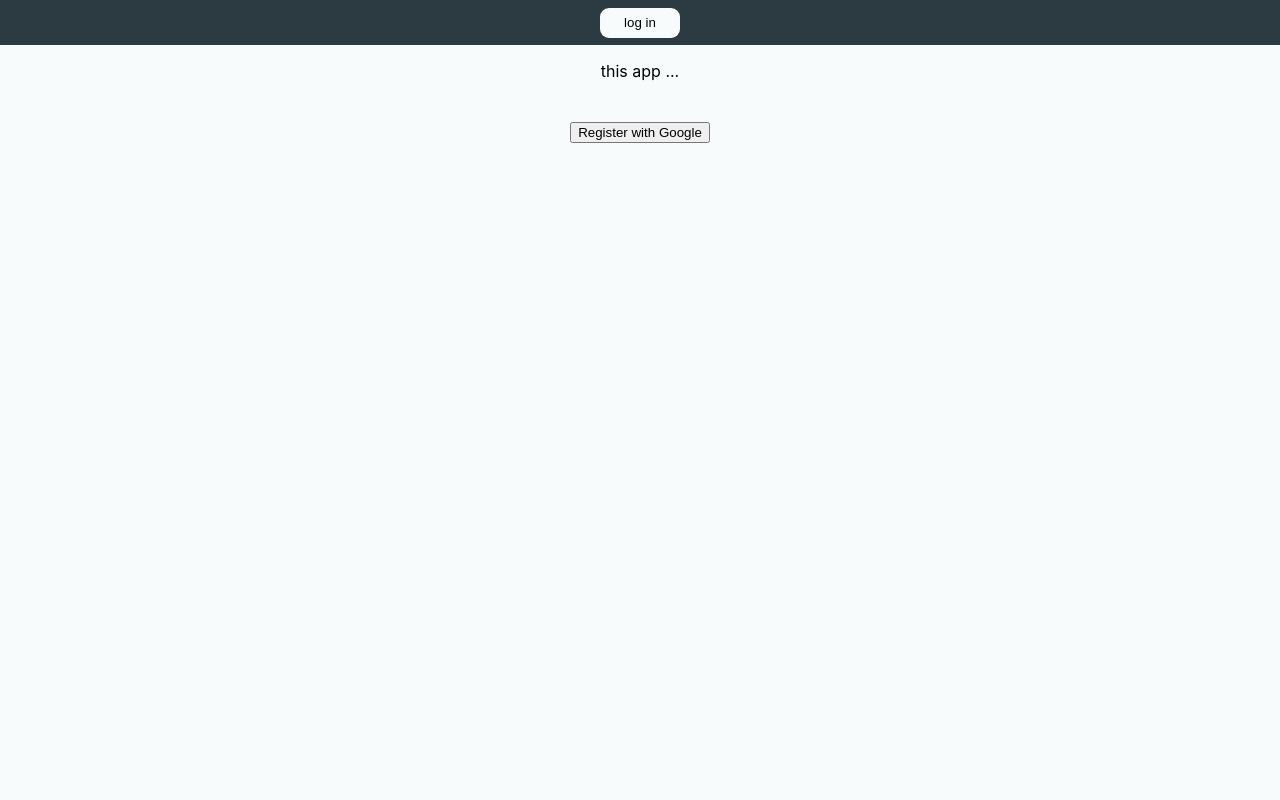
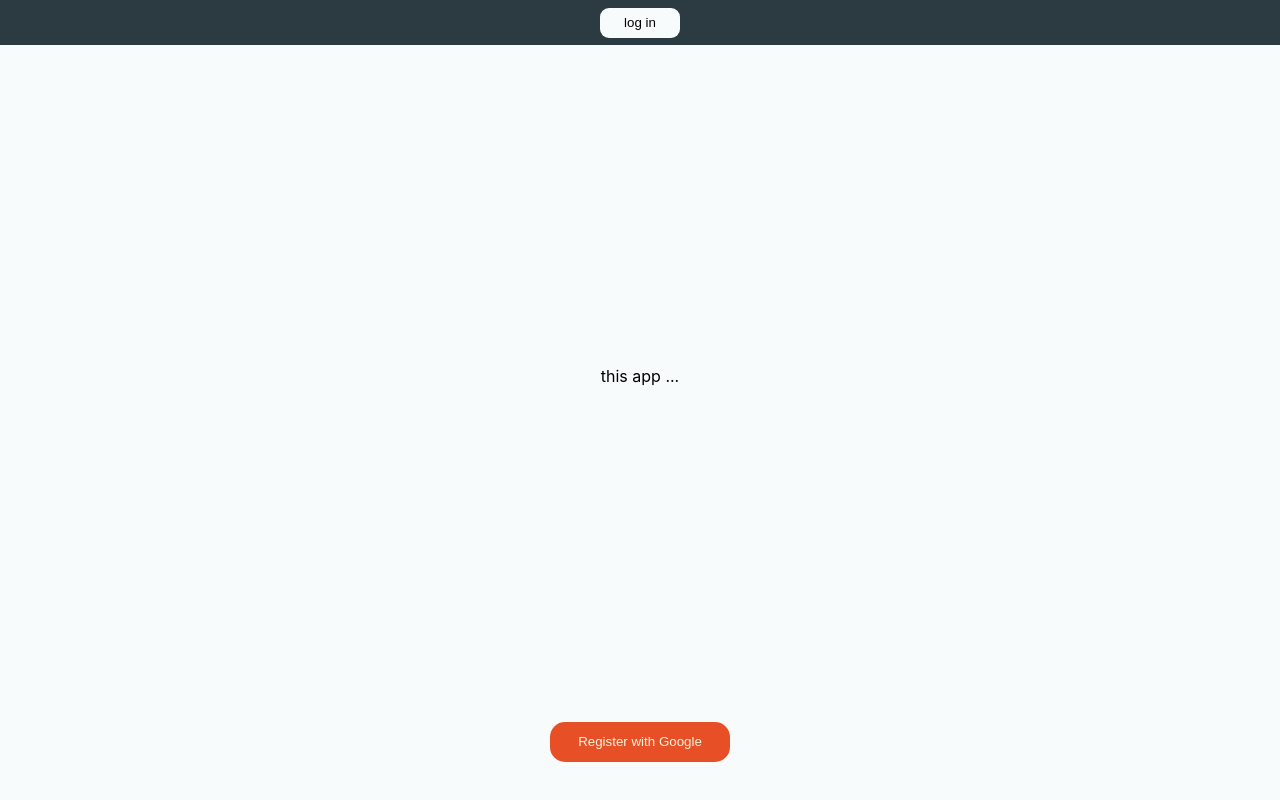
Before and after one commit to barelmishal/amin-final, a React (Create React App) app: page / in a window 1280 px wide. Built offline with nearby package versions, Linux system fonts and the light colour scheme.

Commit message:
absolte disabel to the result list

```diff
--- a/src/pages/food-search/food-search.css
+++ b/src/pages/food-search/food-search.css
@@ -1,3 +1,5 @@
+@import url('https://fonts.googleapis.com/css2?family=Rubik:ital,wght@0,300;0,400;0,700;1,400&display=swap');
+
 /* food search section */
 .food-search .user-nav {
     background: #2C3A42;
@@ -65,13 +67,29 @@
 
 .food-search .input-container {
     display: grid;
-    height: 25px;
+    height: 30px;
     background-color: #F7FBFB;
-    border-radius: 7px;
+    border-radius: 15px;
     border: 1px solid #F7FBFB;
 }
 
 .food-search .food-search-bar input {
     background: transparent;
     border: none;
+    font-family: Rubic, sans-serif;
+    border-style: none;
+    padding: 0px 15px;
 }
+
+.food-search .food-search-bar input:focus{
+    outline: none;
+
+}
+
+.food-search .result-list {
+    position: absolute;
+    display: grid;
+    border-radius: 15px;
+    height: 100px;
+    background-color: red;
+}
--- a/src/pages/food-search/food-search.jsx
+++ b/src/pages/food-search/food-search.jsx
@@ -1,6 +1,6 @@
 import React from 'react';
 import './food-search.css';
-//photo
+// photo
 import hamburgerIcon from '../../pic/hamburger-icon.svg';
 
 
@@ -14,7 +14,7 @@ const FoodSearch = () => (
                   {/* <button className="back-main-page" id='back-btn-main-page'>BACK TO MAIN PAGE</button> */}
                   <div className="title" id='title'>welcome Ron Levi</div>
                   {/* <button className="logout" id='log-out'>log out</button> */}
-                  <img className="menu-icon" src={hamburgerIcon} />
+                  <img className="menu-icon" alt='' src={hamburgerIcon} />
             </section>
             <section className='bar-steps'>
                 <div className="bar-steps-title" id="bar-steps">step 1: search and chose foods items</div>
@@ -28,11 +28,10 @@ const FoodSearch = () => (
                     id="items"
                     placeholder="search foods items"/>
                 </div>
-                <div className="result-list">
-                    <div className="result">
-                        <div className="category">
-                            <div className="description">
-
+                <div className="result-list">l;kj
+                    <div className="result">l;kj
+                        <div className="category">;lkj
+                            <div className="description">;lkj
                             </div>
                         </div>
                     </div>
--- a/src/pages/home-page/home-page.css
+++ b/src/pages/home-page/home-page.css
@@ -1,4 +1,14 @@
-.login-title {
+.home-page {
+    height: 100vh;
+    display: flex;
+    flex-direction: column;
+}
+
+.home-page .login-content {
+    flex-grow: 1;
+}
+/* todo - make the buttom apper in the buttom of the page (make sceen fit to evrry page responsive) */
+.home-page .login-title {
     background: #2C3A42;
     height: 45px;
     display: grid;
@@ -6,7 +16,7 @@
     align-items: center;
 }
 
-.log-in-button {
+.home-page .log-in-button {
     background: #F7FBFB;
     height: 30px;
     width: 80px;
@@ -18,16 +28,21 @@
  - אני חושב שהבעיה נמצאת בגלל ההורה מאין
  - ניסיתי לעשות כל מיני אופציות של אליין ולשנות את כמות המקום שלו
  */
-.login-content {
+ .home-page .login-content {
+
     display: grid;
-    grid-template-rows: 1fr 10px 50px;
-    justify-content: center;
+    grid-template-rows: 1fr 10px 50px 0.05fr;
+    justify-items: center;
     align-items: center;
+
 }
 
-.submit {
-    width: 369px;
-    height: 87.33px;
-    background: #E75027;
+
+.home-page .register {
+    background-color: #E75027;
+    border: none;
+    height: 40px;
+    width: 180px;
     border-radius: 15px;
+    color: beige;
 }
--- a/src/pages/home-page/home-page.jsx
+++ b/src/pages/home-page/home-page.jsx
@@ -12,18 +12,18 @@ class HomePage extends Component  {
     }
     render() {
         return (
-          <div className="main">
-              <section className="login-title">
+          <div className="home-page main">
+              <div className="login-title">
                 {/* look good */}
                   <button className="log-in-button">log in</button>
-              </section>
-              <section className="login-content">
+              </div>
+              <div className="login-content">
                   <div className="app-description">
                       <p>this app ...</p>
                   </div>
                   <div className="register-down dots"></div>
-                  <button type="register-down submit">Register with Google</button>
-              </section>
+                  <button className="register-down register">Register with Google</button>
+              </div>
           </div>
         );
     }
```
